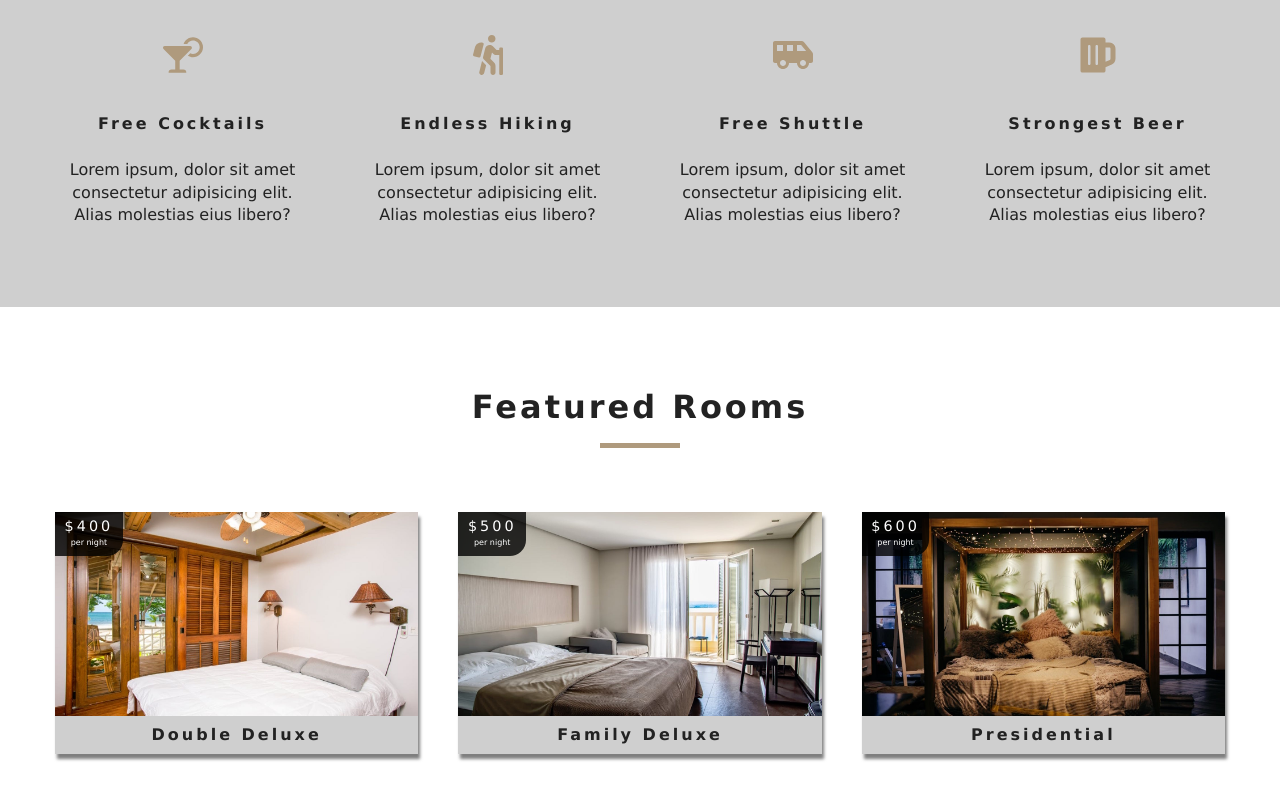
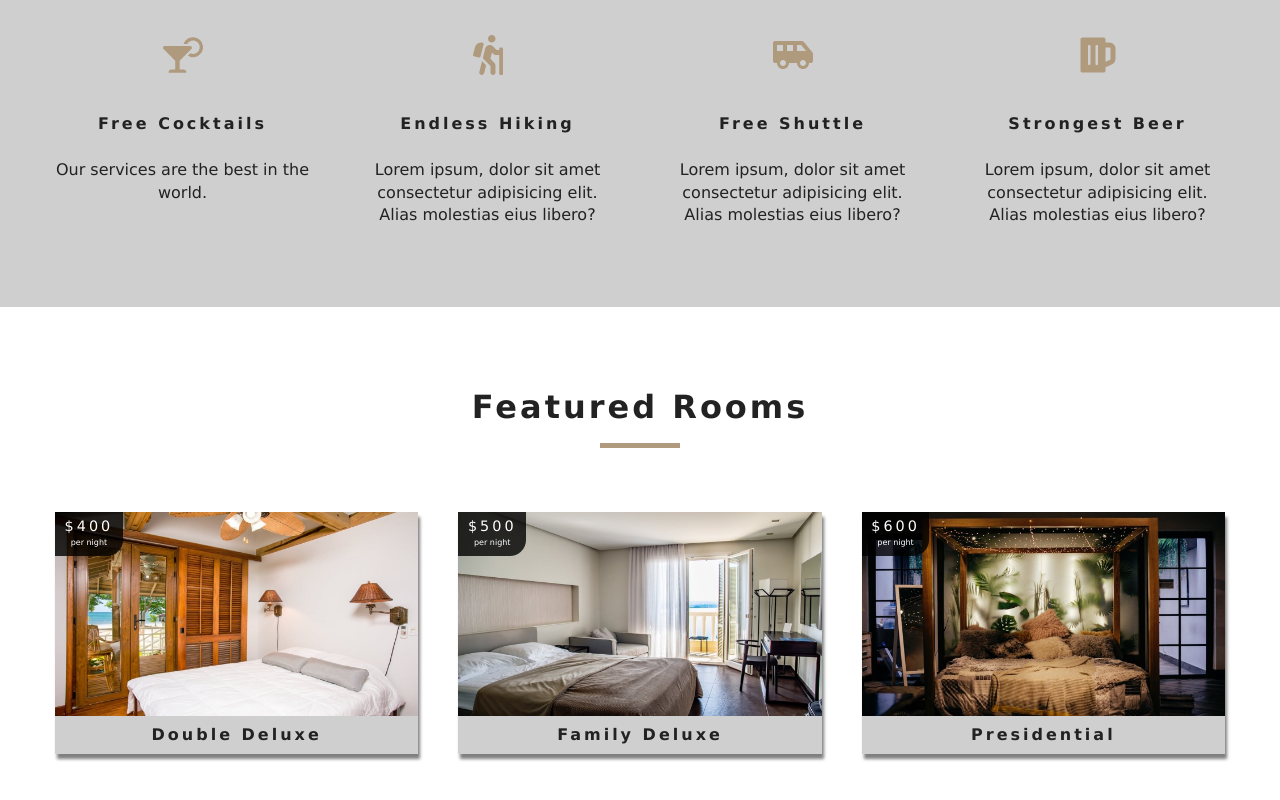
Before and after one commit to alayoalex/MTD, a React (Create React App) app: page / in a window 1280 px wide. Shown: the part 972-1772 px from the top of the page. Built offline with nearby package versions, Linux system fonts and the light colour scheme.

Commit message:
Changing texts

```diff
--- a/src/components/Services.js
+++ b/src/components/Services.js
@@ -7,28 +7,24 @@ export default class Services extends Component {
       {
         icon: <FaCocktail />,
         title: "Free Cocktails",
-        info:
-          "Lorem ipsum, dolor sit amet consectetur adipisicing elit. Alias molestias eius libero?"
+        info: "Our services are the best in the world.",
       },
       {
         icon: <FaHiking />,
         title: "Endless Hiking",
-        info:
-          "Lorem ipsum, dolor sit amet consectetur adipisicing elit. Alias molestias eius libero?"
+        info: "Lorem ipsum, dolor sit amet consectetur adipisicing elit. Alias molestias eius libero?",
       },
       {
         icon: <FaShuttleVan />,
         title: "Free Shuttle",
-        info:
-          "Lorem ipsum, dolor sit amet consectetur adipisicing elit. Alias molestias eius libero?"
+        info: "Lorem ipsum, dolor sit amet consectetur adipisicing elit. Alias molestias eius libero?",
       },
       {
         icon: <FaBeer />,
         title: "Strongest Beer",
-        info:
-          "Lorem ipsum, dolor sit amet consectetur adipisicing elit. Alias molestias eius libero?"
-      }
-    ]
+        info: "Lorem ipsum, dolor sit amet consectetur adipisicing elit. Alias molestias eius libero?",
+      },
+    ],
   };
   render() {
     return (
```
